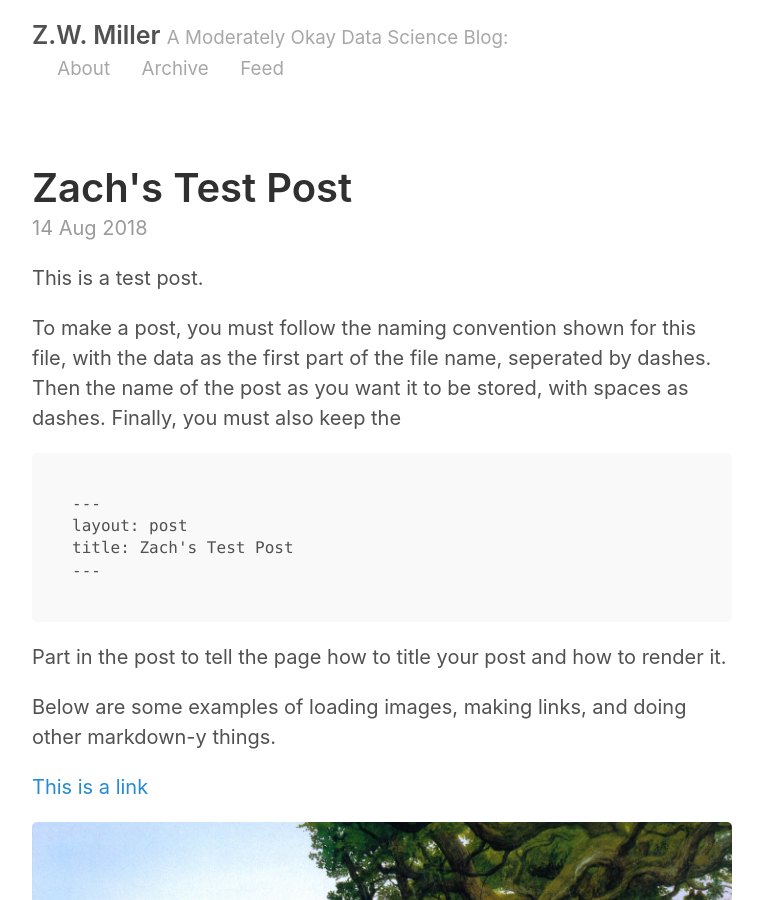
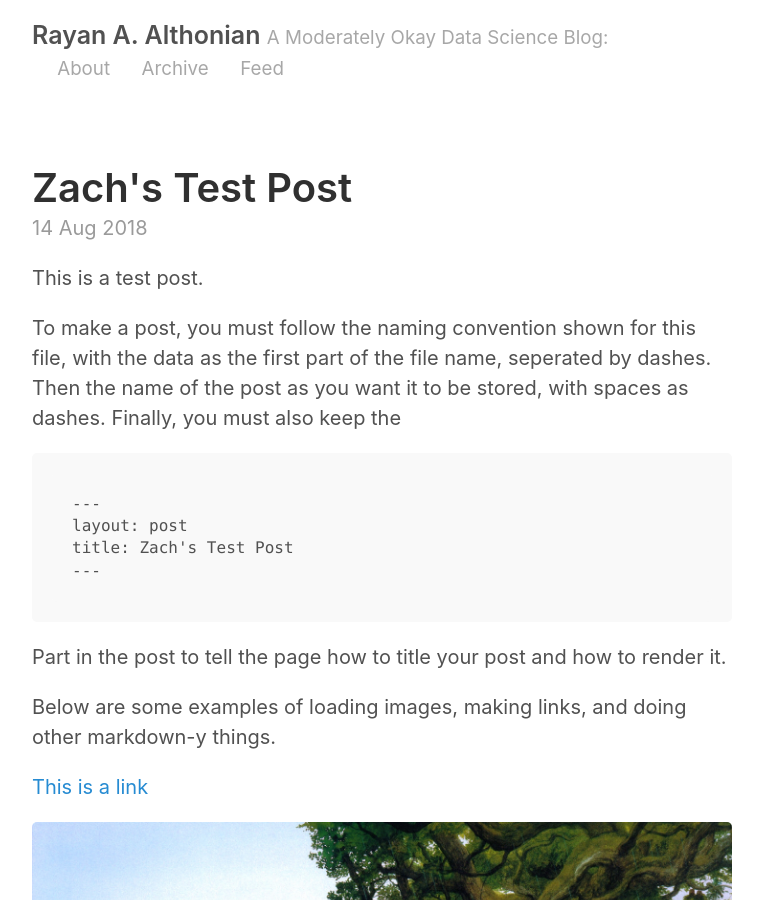
Before and after one commit to RayanAlthonian/RayanAlthonian.github.io, a Jekyll site: the page built from index.html, in a window 1280 px wide and 900 px high. Shown: the whole window, without its empty margins (258-1021 px from the left). Built offline with Jekyll 4.4.1, drawn with Linux system fonts in a browser that asks for light colours; the list of posts is cut into pages by our own code.

Commit message:
Second commit

```diff
--- a/_config.yml
+++ b/_config.yml
@@ -2,7 +2,7 @@
 permalink:           pretty
 
 # Setup
-title:               Z.W. Miller
+title:               Rayan A. Althonian
 tagline:             A Moderately Okay Data Science Blog
 url:                 http://RayanAlthonian.github.io
 paginate:            2
```
